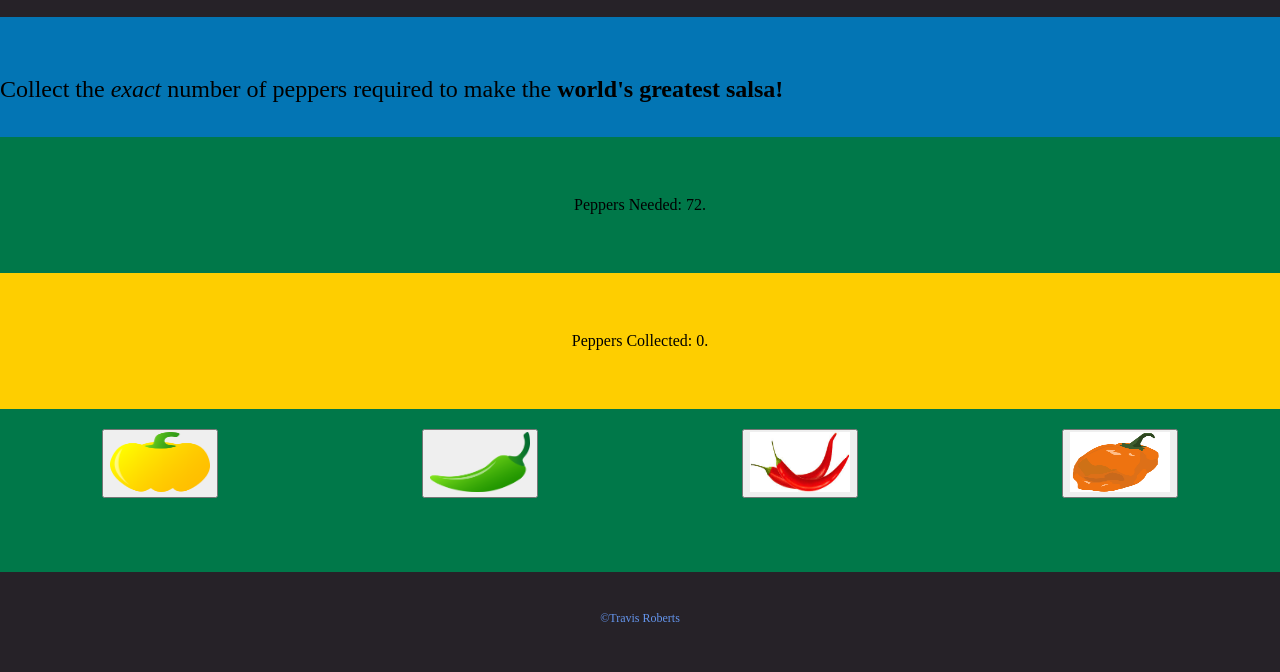
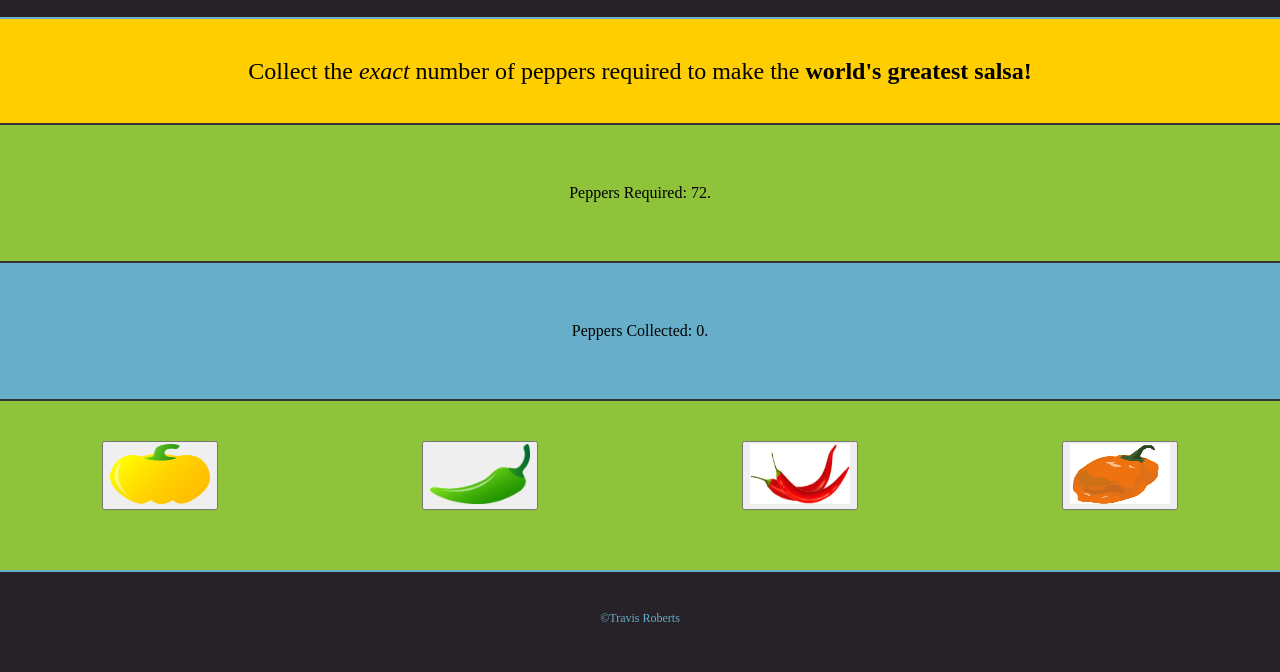
Before and after one commit to trobe026/Pepper-Collector-Game, a plain HTML site: page index.html in a window 1280 px wide. Shown: the part 128-800 px from the top of the page. Drawn offline with nearby package versions, Linux system fonts and the light colour scheme.

Commit message:
more styling

```diff
--- a/assets/css/style.css
+++ b/assets/css/style.css
@@ -1,7 +1,7 @@
 /*global*/
 
 body {
-  background-color: #007849;
+  background-color: #8FC33A;
   text-align: center;
   height: auto;
 }
@@ -11,7 +11,6 @@ body {
 }
 
 h2 {
-  float: left;
   font-size: 1.5em;
 }
 
@@ -19,6 +18,10 @@ h2 {
 h6 {
   margin-top: 40px;
   font-size: .75em;
+}
+
+p {
+  margin-bottom: 10px;
 }
 
 /*header*/
@@ -30,7 +33,7 @@ header {
 }
 
 h1 {
-  color: #0375B4;
+  color: #67AECA;
   font-size: 4em;
 }
 
@@ -40,41 +43,86 @@ h1 {
 
 /*main section*/
 
-
 section {
-  padding: 60px 0;
-  background-color: #0375B4;
+  padding: 40px 0;
+  background-color: #FECE00;
+  border-top: 2px solid #67AECA;
 }
 
 #score {
   max-width: 100%;
   padding: 60px 0;
-  background-color: #FECE00;
-
+  background-color: #67AECA;
+  border-top: 2px solid #333;
+  border-bottom: 2px solid #333;
 }
 
 #random {
   max-width: 100%;
   padding: 60px 0;
-  background-color: #007849;
-
+  background-color: #8FC33A;
+  border-top: 2px solid #333;
 }
 
 .peppers {
   float: left;
   width: 25%;
-  padding-top: 20px;
-
+  margin-top: 40px;
 }
-
 
 /*footer*/
 
 footer {
   background-color: #262228;
-  color: cornflowerblue;
+  border-top: 2px solid #67AECA;
+  color: #67AECA;
   width: 100%;
   height: 100px;
   position: absolute;
   bottom: 0;
 }
+
+/* Float Shadow */
+
+button {
+  cursor: pointer;
+  display: inline-block;
+  vertical-align: middle;
+  -webkit-transform: perspective(1px) translateZ(0);
+  transform: perspective(1px) translateZ(0);
+  box-shadow: 0 0 1px transparent;
+  position: relative;
+  -webkit-transition-duration: 0.3s;
+  transition-duration: 0.3s;
+  -webkit-transition-property: transform;
+  transition-property: transform;
+}
+button:before {
+  pointer-events: none;
+  position: absolute;
+  z-index: -1;
+  content: '';
+  top: 100%;
+  left: 5%;
+  height: 10px;
+  width: 90%;
+  opacity: 0;
+  background: -webkit-radial-gradient(center, ellipse, rgba(0, 0, 0, 0.35) 0%, transparent 80%);
+  background: radial-gradient(ellipse at center, rgba(0, 0, 0, 0.35) 0%, transparent 80%);
+  /* W3C */
+  -webkit-transition-duration: 0.8s;
+  transition-duration: 0.8s;
+  -webkit-transition-property: transform, opacity;
+  transition-property: transform, opacity;
+}
+button:hover {
+  -webkit-transform: translateY(-5px);
+  transform: translateY(-5px);
+  /* move the element up by 5px */
+}
+button:hover:before {
+  opacity: 1;
+  -webkit-transform: translateY(5px);
+  transform: translateY(5px);
+  /* move the element down by 5px (it will stay in place because it's attached to the element that also moves up 5px) */
+}
--- a/assets/javascript/game.js
+++ b/assets/javascript/game.js
@@ -7,22 +7,22 @@ var randomPepNum3 = 1 + Math.floor(Math.random() * 12);
 var randomPepNum4 = 1 + Math.floor(Math.random() * 12);
 // win || loss alerts and stored function
 var loss = ["Ew, that's terrible Salsa! You Lose!", "Gross Salsa! You Lose!", "Bah! Disgusting Salsa! You Lose!"];
-var win = ["That's some spicy salsa! You Win!", "Mmmmmmm! That's the Good Stuff! You Win!", "This is the World's Greatest Salsa! You Win!"]
+var win = ["That's some spicy salsa! You Win!", "Mmmmmmm! You Win!", "This is the World's Greatest Salsa! You Win!"]
 var randNum = Math.floor(Math.random() * loss.length);
 var randLoss = loss[randNum];
 var randWin = win[randNum];
 function ending() {
   if (score > randomNum) {
-    $('#score').html(randLoss);
+    $('#score').html("<h2>" + randLoss + "</h2>");
   }
   if (score === randomNum) {
-    $('#score').text(randWin);
+    $('#score').html("<h2>" + randWin + "</h2>");
   }
 }
 
 $( window ).on( "load", function() {
         $('#score').html("Peppers Collected: " + score + ".");
-        $('#random').html("Peppers Needed: " + randomNum + ".");
+        $('#random').html("Peppers Required: " + randomNum + ".");
 
         // click functions per pepper: Bell Pepper
 
@@ -90,7 +90,7 @@ $( window ).on( "load", function() {
           randomPepNum3 = 1 + Math.floor(Math.random() * 12);
           randomPepNum4 = 1 + Math.floor(Math.random() * 12);
           $('#score').html("Peppers Collected: " + score + ".");
-          $('#random').html("Peppers Needed: " + randomNum + ".");
+          $('#random').html("Peppers Required: " + randomNum + ".");
           $('#pepNum1,#pepNum2,#pepNum3,#pepNum4').hide();
         });
 
```
